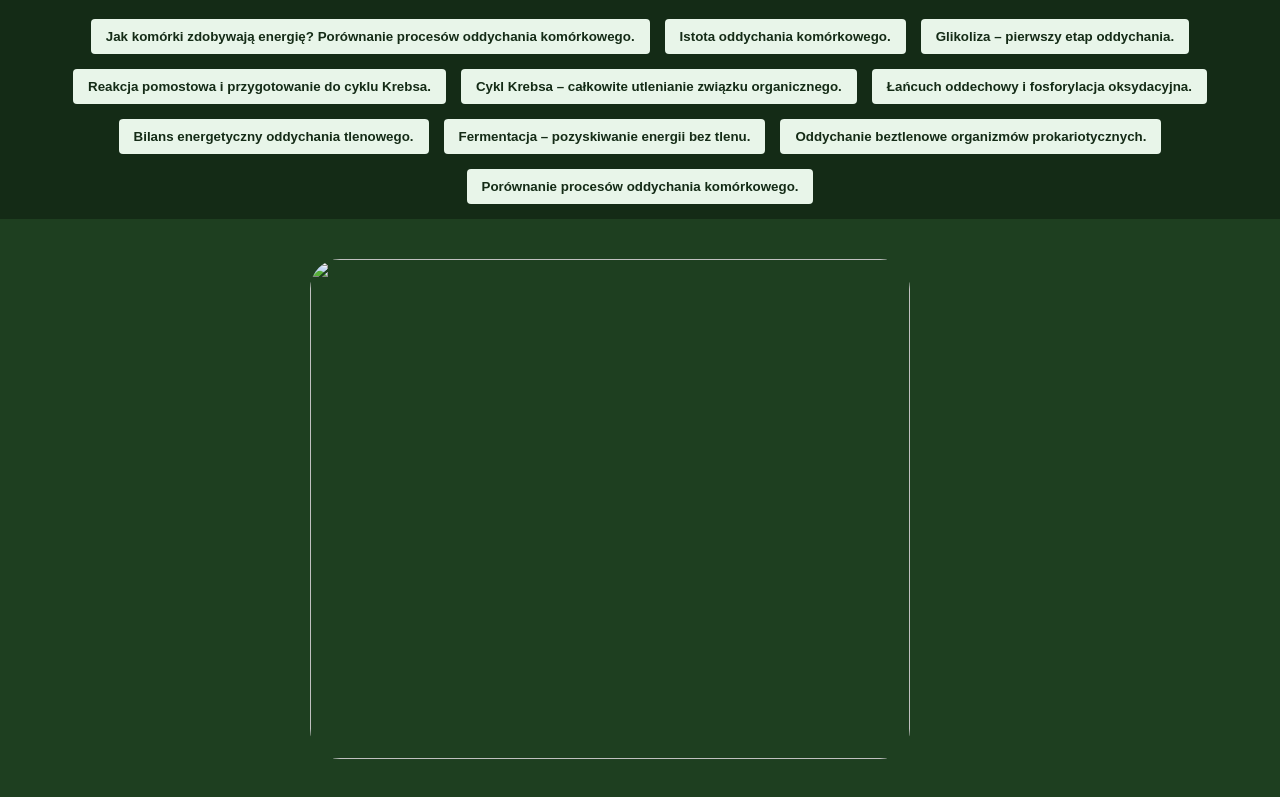
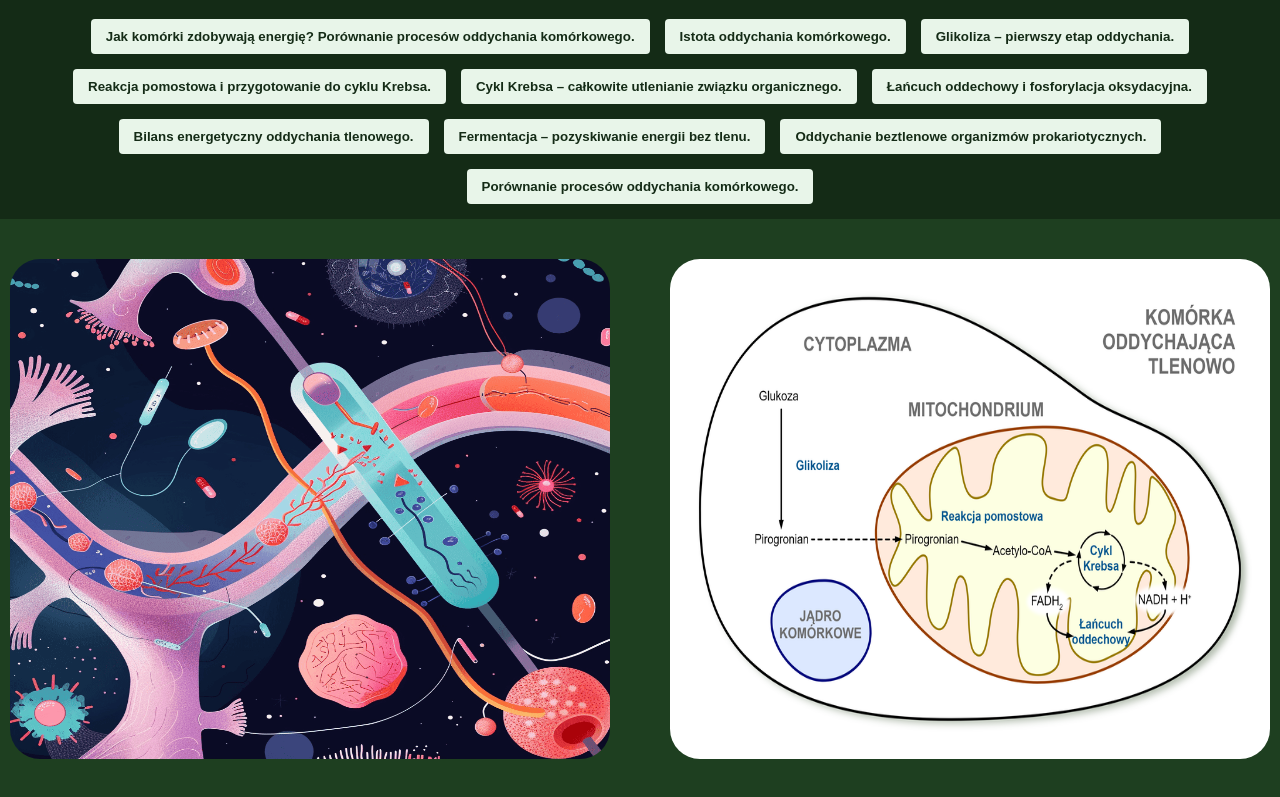
Before and after one commit to Tim-bitte/Procesy-oddychania-kom-rkowego, a plain HTML site: page index.html in a window 1280 px wide. Shown: the part 135-932 px from the top of the page. Drawn offline with Linux system fonts and the light colour scheme.

Commit message:
Update index.html

```diff
--- a/index.html
+++ b/index.html
@@ -28,7 +28,7 @@
 <main class="main__container">
 
     <section class="image__wrapper">
-        <img src="imgs/kkk.png" alt="">
+        <img src="kkk.png" alt="">
 
         <section id="infoBox" class="info__box">
             <h3 id="infoTitle"></h3>
@@ -36,7 +36,7 @@
         </section>
 
     </section>
-    <img src="imgs/kkk_t.png" alt="" class="ryc">
+    <img src="kkk_t.png" alt="" class="ryc">
 
 </main>
 
```
